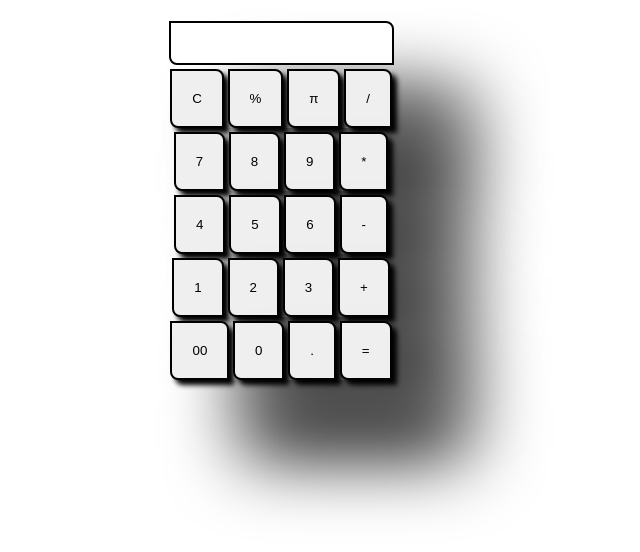
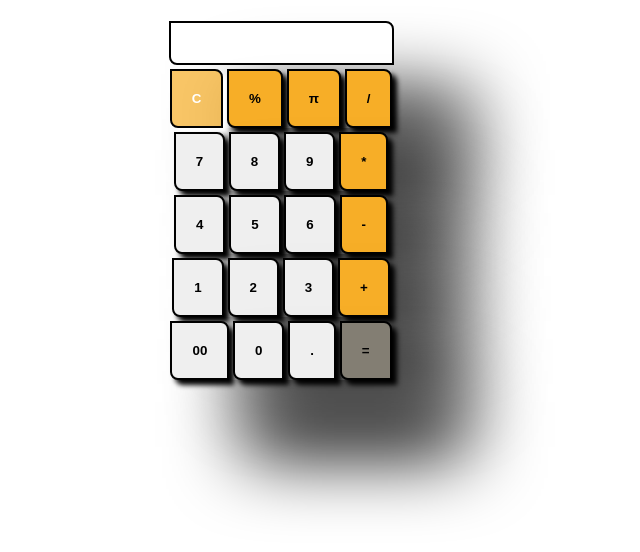
Before and after one commit to nikhil25799/Calculator-, a plain HTML site: page Calculator/index.html in a window 1280 px wide. In both pictures the pointer is over the button 563 px from the left and 164 px from the top of the page. Shown: the part 66-618 px from the top of the page, without its empty margins (367-1007 px from the left). Drawn offline with Linux system fonts and the light colour scheme.

Commit message:
Update style.css

```diff
--- a/Calculator/style.css
+++ b/Calculator/style.css
@@ -7,9 +7,6 @@ body {
     font-family: 'Chewy', cursive;
 }
 
-/* .bg-red {
-    background: red;
-} */
 .button{
     padding: 20px;
     border: 2px solid black;
@@ -17,6 +14,10 @@ body {
     box-shadow: 5px 5px 5px;
     border-top-left-radius: 0;
     border-bottom-right-radius: 0;
+    font-weight: bold;
+}
+.button:hover{
+    color:rgb(161, 161, 161);
 }
 .row{
     box-shadow: 74px 74px 74px;
@@ -32,3 +33,18 @@ body {
     border-bottom-right-radius: 0;
     font-size: 17px;
 }
+
+.clear-color{
+    background-color: rgb(247 174 39);
+}
+.clear-color:hover{
+    background-color: rgba(247, 174, 39, 0.7);
+    color:white;
+}
+.equalto{
+    background-color:rgb(131 126 115);
+}
+.equalto:hover{
+    background-color:rgb(201, 197, 190);
+    color:white;
+}
```
